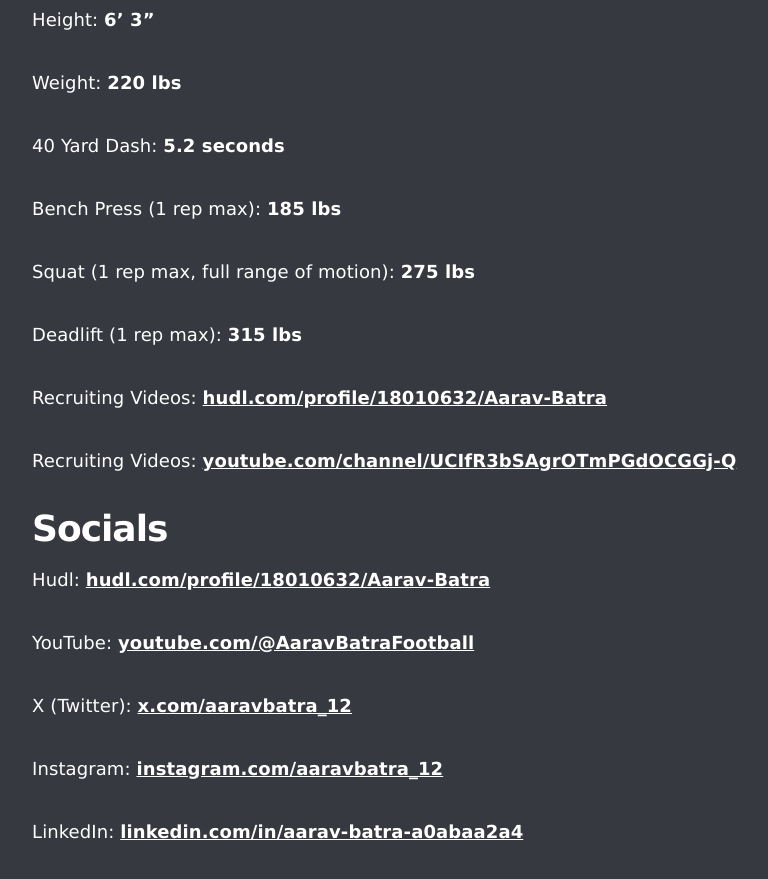
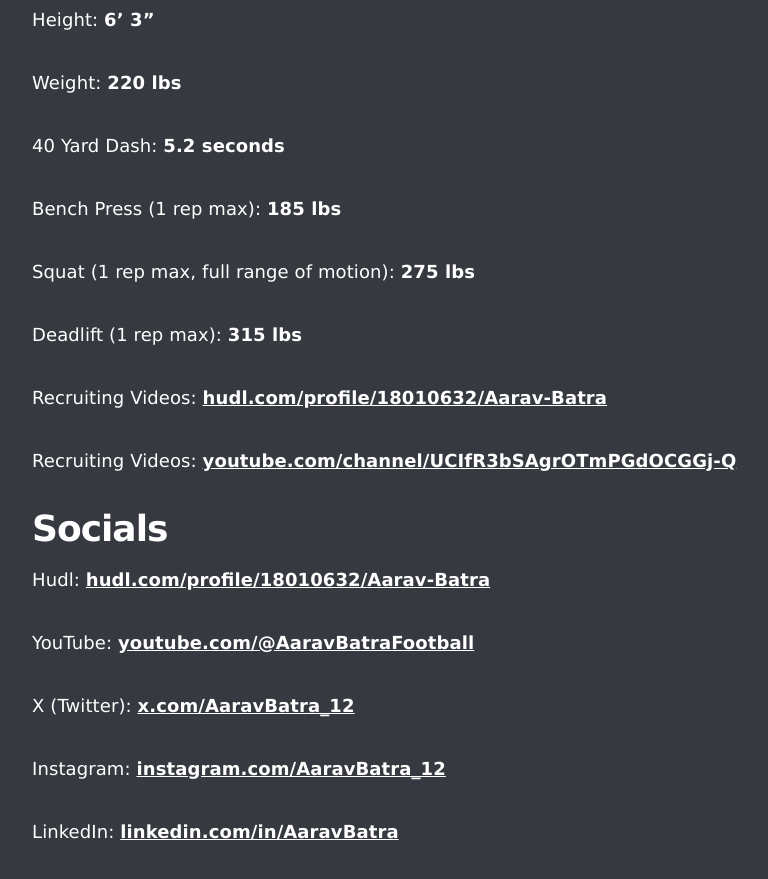
Before and after one commit to batra-aarav/recruit.aaravbatra.me, a Jekyll site: the page built from index.md, in a window 1280 px wide and 900 px high, scrolled down 1362 px. Shown: the top 879 px of the window, without its empty margins (358-1126 px from the left). Built offline with Jekyll 4.4.1, drawn with Linux system fonts in a browser that asks for light colours; some of the changed text lies outside the part shown.

Commit message:
shorten and update links

```diff
--- a/index.md
+++ b/index.md
@@ -12,7 +12,7 @@
 
 Phone Number: [**+1 (848) 448-6348**](tel:1848-448-6348)
 
-X (Twitter): [**x.com/aaravbatra_12**](https://x.aaravbatra.me)
+X (Twitter): [**x.com/AaravBatra_12**](https://x.aaravbatra.me)
 
 Head Coach: **Matthew Pazinko**
 
@@ -67,8 +67,8 @@
 
 YouTube: [**youtube.com/@AaravBatraFootball**](https://youtube.aaravbatra.me)
 
-X (Twitter): [**x.com/aaravbatra_12**](https://x.aaravbatra.me)
+X (Twitter): [**x.com/AaravBatra_12**](https://x.aaravbatra.me)
 
-Instagram: [**instagram.com/aaravbatra_12**](https://instagram.aaravbatra.me)
+Instagram: [**instagram.com/AaravBatra_12**](https://instagram.aaravbatra.me)
 
-LinkedIn: [**linkedin.com/in/aarav-batra-a0abaa2a4**](https://linkedin.aaravbatra.me)
+LinkedIn: [**linkedin.com/in/AaravBatra**](https://linkedin.aaravbatra.me)
```
